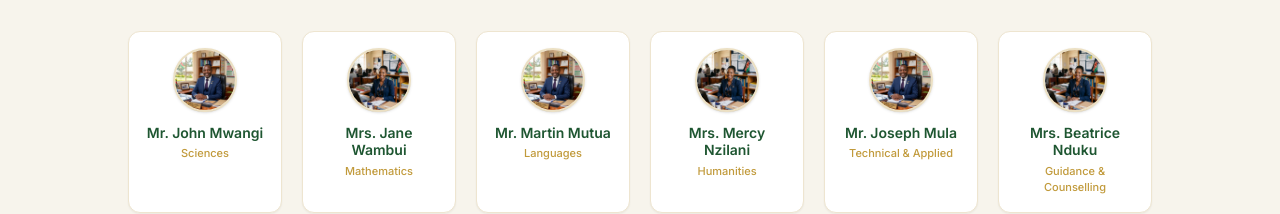
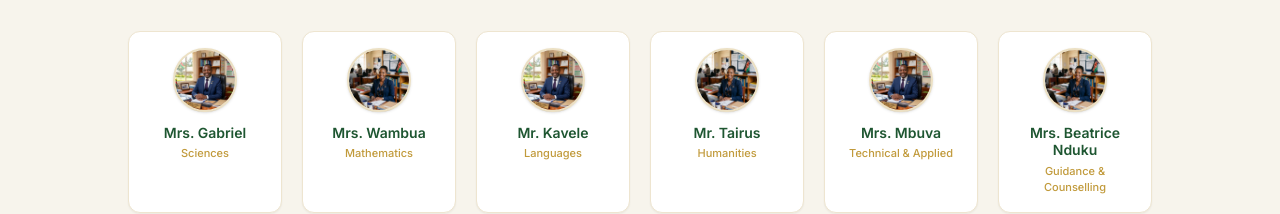
Before and after one commit to starvoniq/Kitui-School-website, a React (Vite) app: page /management in a window 1280 px wide. Shown: the part 3940-4154 px from the top of the page. Built offline with nearby package versions, Linux system fonts and the light colour scheme; no server answers.

Commit message:
Update:deptheads names

```diff
--- a/src/pages/Management.jsx
+++ b/src/pages/Management.jsx
@@ -50,27 +50,27 @@ const deputies = [
 
 const deptHeads = [
   {
-    name: "Mr. John Mwangi",
+    name: "Mrs. Gabriel",
     subject: "Sciences",
     image: images.people.deptSciences,
   },
   {
-    name: "Mrs. Jane Wambui",
+    name: "Mrs. Wambua",
     subject: "Mathematics",
     image: images.people.deptMath,
   },
   {
-    name: "Mr. Martin Mutua",
+    name: "Mr. Kavele",
     subject: "Languages",
     image: images.people.deptLanguages,
   },
   {
-    name: "Mrs. Mercy Nzilani",
+    name: "Mr. Tairus",
     subject: "Humanities",
     image: images.people.deptHumanities,
   },
   {
-    name: "Mr. Joseph Mula",
+    name: "Mrs. Mbuva",
     subject: "Technical & Applied",
     image: images.people.deptTechnical,
   },
```
